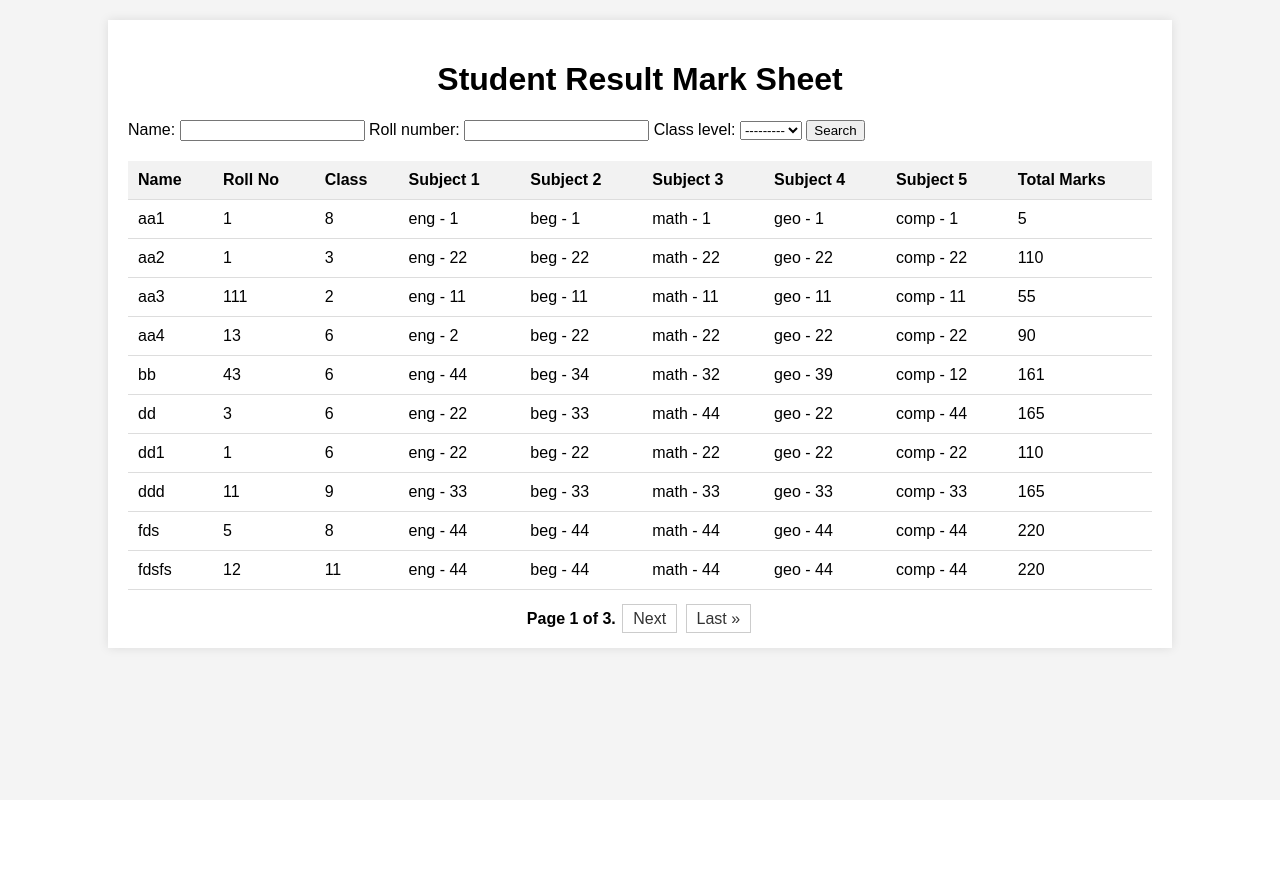
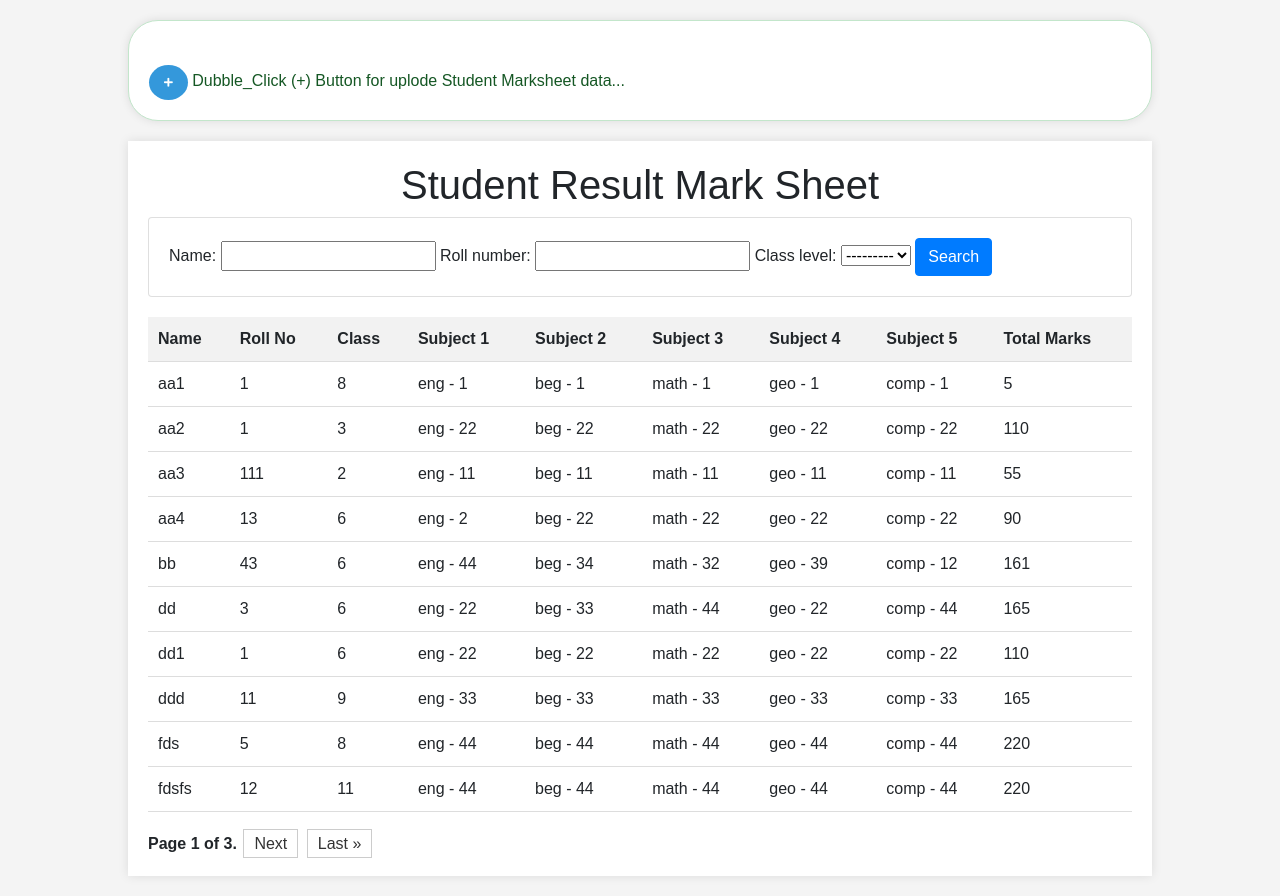
Before and after one commit to pradeepprasad12/student_marks_data, a Django app: page / in a window 1280 px wide. Before the commit the page ends 655 px from the top, so only its background shows below. Run offline with Django 4.2, Linux system fonts and the light colour scheme; data comes from the database, SQL or seed files in the repository; both versions use the stored data as it was after the commit; some libraries are stand-ins or nearby versions.

Commit message:
some modify in view template and api-view file

```diff
--- a/student/forms.py
+++ b/student/forms.py
@@ -1,7 +1,21 @@
 from django import forms
 from .models import Student
+from django.core.exceptions import ValidationError
+from PIL import Image
+from io import BytesIO
+from django.core.files.uploadedfile import InMemoryUploadedFile
 
 class StudentForm(forms.ModelForm):
     class Meta:
         model = Student
-        fields = '__all__'
+        fields = ['name', 'roll_number', 'class_level', 'subject1', 'subject1_score', 'subject2', 'subject2_score', 'subject3', 'subject3_score', 'subject4', 'subject4_score', 'subject5', 'subject5_score','image']
+
+
+    def clean_image(self):
+        image = self.cleaned_data.get('image')
+        if image:
+            img = Image.open(image)
+            width, height = img.size
+            if width > 600 or height > 600:
+                raise ValidationError("Please upload a passport-sized image (max 600x600 pixels).")
+        return image
--- a/student/templates/student/student_list.html
+++ b/student/templates/student/student_list.html
@@ -1,8 +1,13 @@
+{% load crispy_forms_tags %}
+
 <!DOCTYPE html>
 <html lang="en">
 <head>
     <meta charset="UTF-8">
     <title>Student Data</title>
+    <link rel="stylesheet" href="https://cdnjs.cloudflare.com/ajax/libs/font-awesome/5.15.4/css/all.min.css">
+    <link rel="stylesheet" href="https://cdn.jsdelivr.net/npm/bootstrap@4.3.1/dist/css/bootstrap.min.css" integrity="sha384-ggOyR0iXCbMQv3Xipma34MD+dH/1fQ784/j6cY/iJTQUOhcWr7x9JvoRxT2MZw1T" crossorigin="anonymous">
+
     <style>
         body {
             font-family: Arial, sans-serif;
@@ -10,11 +15,26 @@
             padding: 0;
             background-color: #f4f4f4;
         }
-        .container {
+        .container1 {
             width: 80%;
             margin: 20px auto;
             background-color: #fff;
             padding: 20px;
+            box-shadow: 0 0 10px rgba(0, 0, 0, 0.1);
+        }
+        .container2 {
+            width: 80%;
+            margin: 20px auto;
+            background-color: #fff;
+            padding: 20px;
+            box-shadow: 0 0 10px rgba(0, 0, 0, 0.1);
+        }
+        .container3 {
+            width: 80%;
+            margin: 20px auto;
+            background-color: #fff;
+            padding: 20px;
+            border-radius: 30px 30px 30px 30px;
             box-shadow: 0 0 10px rgba(0, 0, 0, 0.1);
         }
         table {
@@ -45,10 +65,64 @@
         .pagination .current {
             font-weight: bold;
         }
+        .hidden-form {
+            display: none;
+            margin-top: 20px;
+        }
+
+        .toggle-button {
+            padding: 10px 15px;
+            background-color: #3498db;
+            border: none;
+            color: white;
+            font-size: 10px;
+            border-radius: 50%;
+            cursor: pointer;
+            transition: background-color 0.3s ease-in-out;
+        }
+
+        .toggle-button:hover {
+            background-color: #2980b9;
+        }
+
     </style>
 </head>
 <body>
-    <div class="container">
+        <div class="container3 alert alert-success">
+            <div class="row justify-content-center ">
+                <div class="col-md-12 ">
+                    <div class="container mt-4">
+                        {% if messages %}
+                            <ul class="messages">
+                                {% for message in messages %}
+                                    <li class="alert {% if message.tags %}alert-{{ message.tags }}{% endif %}">
+                                        {{ message }}
+                                    </li>
+                                {% endfor %}
+                            </ul>
+                        {% endif %}
+                    </div>
+                    <button class="toggle-button" id="toggle-form-btn">
+                        <i class="fas fa-plus"></i>
+                    </button>  Dubble_Click (+) Button for uplode Student Marksheet data...
+                    <div class="hidden-form" id="student-form">
+                        <div class="card">
+                            <div class="card-body">
+                                    <form method="post" enctype="multipart/form-data">
+                                        {% csrf_token %}
+                                        {{ form|crispy }}
+                                        <button type="submit">Submit</button>
+
+                                    </form>
+                            </div>
+                        </div>
+                    </div>
+                </div>
+            </div>
+        </div>
+
+
+    <div class="container2">
         <h1 style="text-align: center;">Student Result Mark Sheet</h1>
         <div class="row">
             <div class="col">
@@ -112,4 +186,18 @@
         </div>
     </div>
 </body>
+<script>
+    document.addEventListener('DOMContentLoaded', function () {
+        const toggleFormButton = document.getElementById('toggle-form-btn');
+        const studentForm = document.getElementById('student-form');
+
+        toggleFormButton.addEventListener('click', function () {
+            if (studentForm.style.display === 'none') {
+                studentForm.style.display = 'block';
+            } else {
+                studentForm.style.display = 'none';
+            }
+        });
+    });
+</script>
 </html>
--- a/student/views.py
+++ b/student/views.py
@@ -1,16 +1,27 @@
-from django.shortcuts import render
+from django.shortcuts import render,redirect
 from django.core.paginator import Paginator
 from .models import Student
 from .filters import studentFilter
+from .forms import StudentForm
+from django.contrib import messages
+
 
 def student_list(request):
     students = Student.objects.all().order_by('name')
-
     myFilter = studentFilter(request.GET, queryset=students)
     students=myFilter.qs
-
     paginator = Paginator(students, 10)
     page_number = request.GET.get('page')
     page_obj = paginator.get_page(page_number)
+    if request.method == 'POST':
+        form = StudentForm(request.POST, request.FILES)
+        if form.is_valid():
+            form.save()
+            messages.success(request, 'student data uplode successfully..')
+            form = StudentForm()
+        else:
+            messages.warning(request, 'student data uplode failed..')
 
-    return render(request, 'student/student_list.html', {'page_obj': page_obj,'myFilter':myFilter})
+    else:
+        form = StudentForm()
+    return render(request, 'student/student_list.html', {'page_obj': page_obj,'myFilter':myFilter,'form': form})
--- a/student_mark/settings.py
+++ b/student_mark/settings.py
@@ -38,8 +38,10 @@ INSTALLED_APPS = [
     'django.contrib.messages',
     'django.contrib.staticfiles',
     'student',
+    'crispy_forms',
     'rest_framework',
-    'django_filters'
+    'django_filters',
+
 ]
 
 MIDDLEWARE = [
@@ -53,7 +55,7 @@ MIDDLEWARE = [
 ]
 
 ROOT_URLCONF = 'student_mark.urls'
-
+CRISPY_TEMPLATE_PACK = 'bootstrap4'
 TEMPLATES = [
     {
         'BACKEND': 'django.template.backends.django.DjangoTemplates',
```
Also changed, not shown: student/api/views.py (+9 -2 lines), db.sqlite3.
